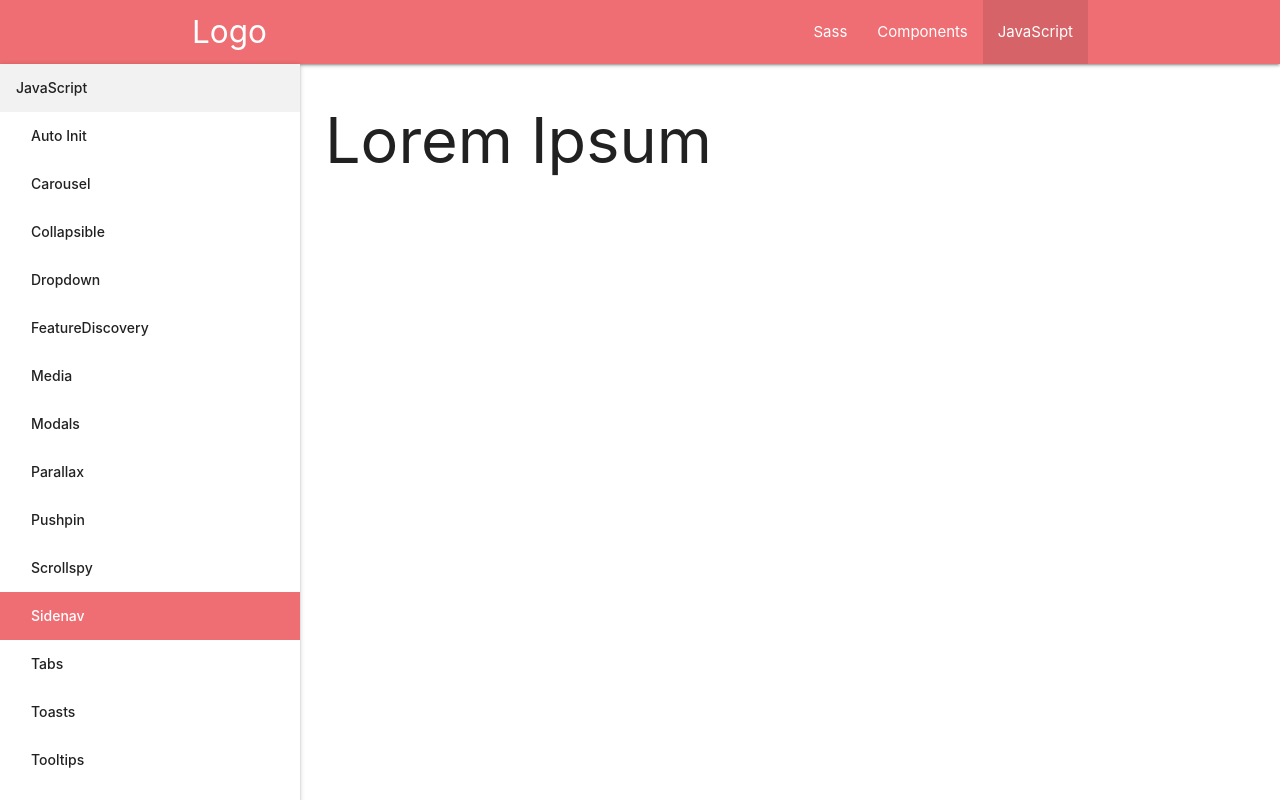
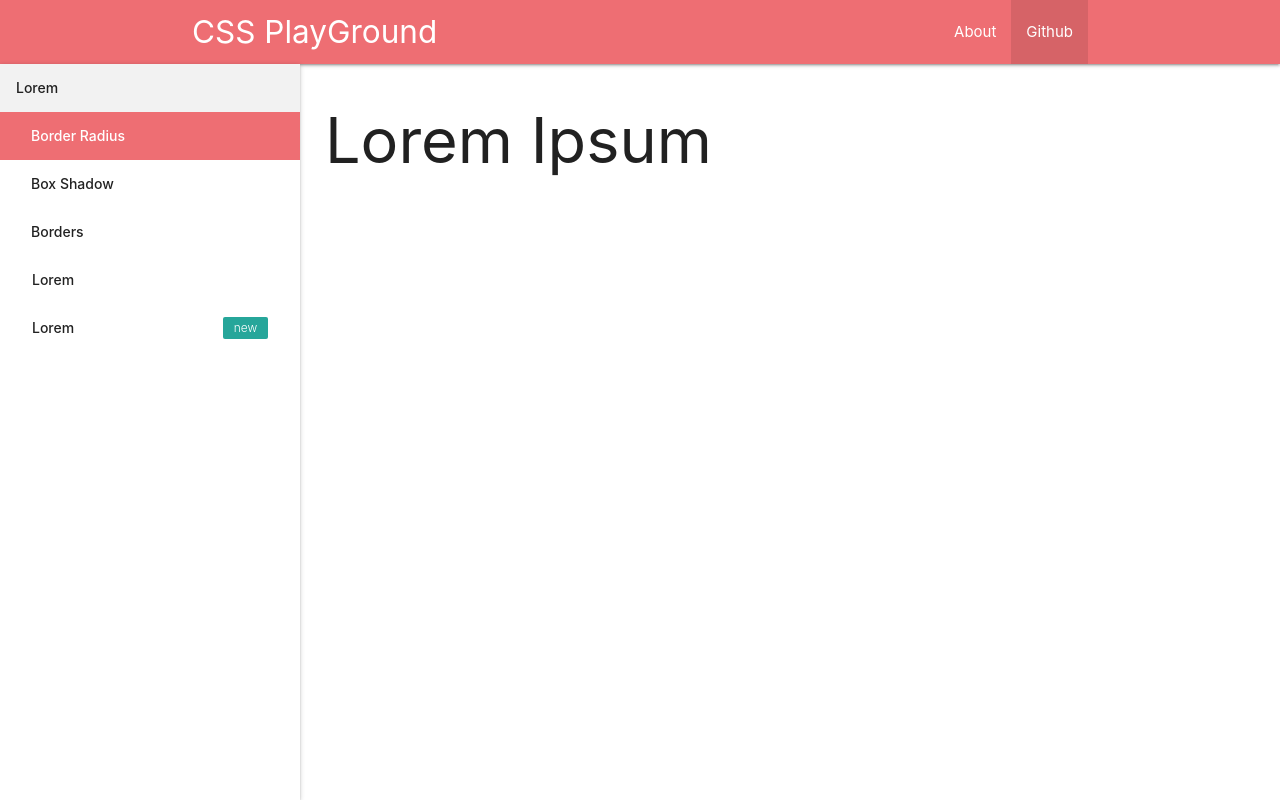
Before and after one commit to Aivirth/CssPlayground, a React (Create React App) app: page / in a window 1280 px wide. Shown: the top 800 px of the page. Built offline with nearby package versions, Linux system fonts and the light colour scheme.

Commit message:
Added basic menu items

```diff
--- a/src/components/Navigation/Navbar/Navbar.js
+++ b/src/components/Navigation/Navbar/Navbar.js
@@ -4,18 +4,15 @@ export default () => {
   return (
     <nav style={{ flex: "0 0 100%" }}>
       <div className="nav-wrapper container">
-        <a href="#!" className="brand-logo ">
-          Logo
+        <a href="/" className="brand-logo ">
+          CSS PlayGround
         </a>
         <ul className="right hide-on-med-and-down">
           <li>
-            <a href="sass.html">Sass</a>
-          </li>
-          <li>
-            <a href="badges.html">Components</a>
+            <a href="/">About</a>
           </li>
           <li className="active">
-            <a href="collapsible.html">JavaScript</a>
+            <a href="/">Github</a>
           </li>
         </ul>
       </div>
--- a/src/components/Navigation/Sidenav/Sidenav.js
+++ b/src/components/Navigation/Sidenav/Sidenav.js
@@ -9,7 +9,8 @@ export default () => {
         overflow: "auto",
         transform: "translateX(0px)",
         position: "static",
-        display: "inline-block"
+        display: "inline-block",
+        height: "calc(100vh - 64px)"
       }}
     >
       <li className="no-padding">
@@ -19,54 +20,18 @@ export default () => {
               className="collapsible-header waves-effect waves-teal"
               tabIndex="0"
             >
-              JavaScript
+              Lorem
             </a>
             <div className="collapsible-body" style={{ display: "block" }}>
               <ul>
-                <li>
-                  <a href="auto-init.html">Auto Init</a>
+                <li className="active">
+                  <a href="/">Border Radius</a>
                 </li>
                 <li>
-                  <a href="carousel.html">Carousel</a>
+                  <a href="/">Box Shadow</a>
                 </li>
                 <li>
-                  <a href="collapsible.html">Collapsible</a>
-                </li>
-                <li>
-                  <a href="dropdown.html">Dropdown</a>
-                </li>
-                <li>
-                  <a href="feature-discovery.html">FeatureDiscovery</a>
-                </li>
-                <li>
-                  <a href="media.html">Media</a>
-                </li>
-                <li>
-                  <a href="modals.html">Modals</a>
-                </li>
-                <li>
-                  <a href="parallax.html">Parallax</a>
-                </li>
-                <li>
-                  <a href="pushpin.html">Pushpin</a>
-                </li>
-                <li>
-                  <a href="scrollspy.html">Scrollspy</a>
-                </li>
-                <li className="active">
-                  <a href="sidenav.html">Sidenav</a>
-                </li>
-                <li>
-                  <a href="tabs.html">Tabs</a>
-                </li>
-                <li>
-                  <a href="toasts.html">Toasts</a>
-                </li>
-                <li>
-                  <a href="tooltips.html">Tooltips</a>
-                </li>
-                <li>
-                  <a href="waves.html">Waves</a>
+                  <a href="/">Borders</a>
                 </li>
               </ul>
             </div>
@@ -75,13 +40,13 @@ export default () => {
       </li>
 
       <li className="bold">
-        <a href="showcase.html" className="waves-effect waves-teal">
-          Showcase
+        <a href="/" className="waves-effect waves-teal">
+          Lorem
         </a>
       </li>
       <li className="bold">
-        <a href="themes.html" className="waves-effect waves-teal">
-          Themes
+        <a href="/" className="waves-effect waves-teal">
+          Lorem
           <span className="new badge" />
         </a>
       </li>
```
